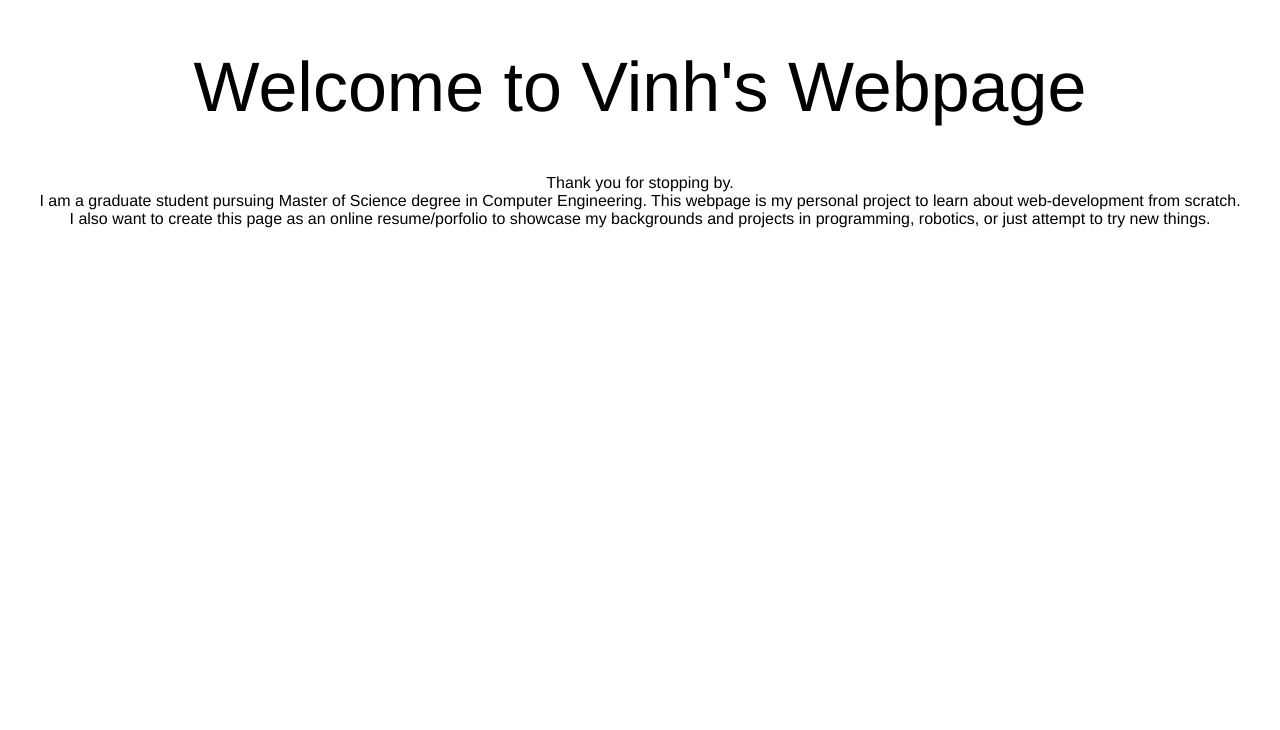
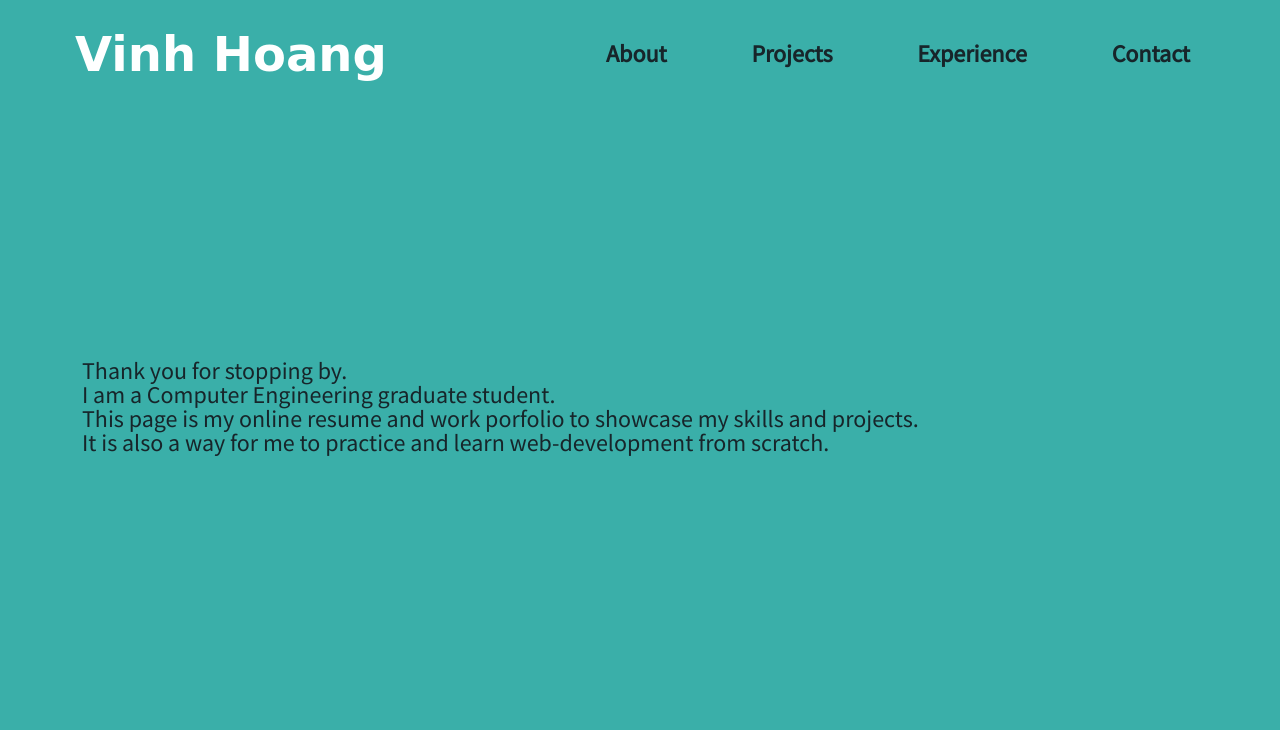
Before and after one commit to vqhoang164/vinhhoang, a plain HTML site: page index.html in a window 1280 px wide. Drawn offline with nearby package versions, Linux system fonts and the light colour scheme; a web font is replaced by a local one.

Commit message:
update 08-20-21

```diff
--- a/app.css
+++ b/app.css
@@ -1,11 +1,152 @@
-p{
-    text-align: center;
-    font-family: Helvetica;
+
+/* Reset */
+html, body, div, span, applet, object, iframe,
+h1, h2, h3, h4, h5, h6, p, blockquote, pre,
+a, abbr, acronym, address, big, cite, code,
+del, dfn, em, img, ins, kbd, q, s, samp,
+small, strike, strong, sub, sup, tt, var,
+b, u, i, center,
+dl, dt, dd, ol, ul, li,
+fieldset, form, label, legend,
+table, caption, tbody, tfoot, thead, tr, th, td,
+article, aside, canvas, details, embed,
+figure, figcaption, footer, header, hgroup,
+menu, nav, output, ruby, section, summary,
+time, mark, audio, video {
+	margin: 0;
+	padding: 0;
+	border: 0;
+	font-size: 100%;
+	font: inherit;
+	vertical-align: baseline;
+}
+/* HTML5 display-role reset for older browsers */
+article, aside, details, figcaption, figure,
+footer, header, hgroup, menu, nav, section {
+	display: block;
+}
+body {
+	line-height: 1;
+}
+ol, ul {
+	list-style: none;
+}
+blockquote, q {
+	quotes: none;
+}
+blockquote:before, blockquote:after,
+q:before, q:after {
+	content: '';
+	content: none;
+}
+table {
+	border-collapse: collapse;
+	border-spacing: 0;
 }
 
-h1{
-    text-align: center;
-    font-weight: 500;
-    font-size: 70px;
-    font-family: Helvetica;
+/* Start styling */
+html{
+    font-family: 'Source Sans Pro', sans-serif;
+    box-sizing: border-box;
+    margin: 20px 50px 20px 50px;
 }
+
+body {
+  background-color: #3AAFA9;
+  color: #17252A;
+}
+
+a:hover {color: #EDF5E1;}
+
+/* Nav */
+
+
+
+nav {
+  display: flex;
+  font-size: 1.5em;
+  justify-content: space-between;
+  align-items: center;
+  /* border: 1px solid red; */
+
+}
+
+a {
+  text-decoration: none;
+  display: block;
+  position: relative;
+  padding: 0.2em 0;
+  color: #17252A;
+  font-weight: 600;
+}
+
+.nav_links{
+  list-style: none;
+}
+
+.nav_links li{
+  display: inline-block;
+  padding: 5px 40px;
+}
+
+.nav_links li a::after {
+  content: '';
+  position: absolute;
+  bottom: 0;
+  left: 0;
+  width: 100%;
+  height: 0.1em;
+  background-color: #EDF5E1;
+  opacity: 0;
+  transition: opacity 300ms, transform 300ms;
+}
+
+.nav_links li a::after {
+  opacity: 1;
+  transform: scale(0);
+  transform-origin: center;
+}
+
+.nav_links li a:hover::after,
+.nav_links li a:focus::after{
+  transform: scale(1);
+}
+
+.logo {
+  font-family: 'Shrikhand', cursive;
+  font-size: 2em;
+  color: #FEFFFF;
+  margin-left: 25px;
+}
+
+a.logo:hover{
+  color: #FEFFFF;
+  text-shadow: 2px 2px 4px black;
+}
+
+/* Intro Page */
+section.Home{
+  font-size: 1.5em;
+  display: flex;
+  align-items: center;
+  justify-content: center;
+  min-height: 80vh;
+}
+
+
+/* about page */
+#AboutPic{
+  border: 10px solid white;
+  margin-top: 20px;
+  width: 60%;
+  height: auto;
+  max-width: 400px;
+}
+
+section.About{
+  font-size: 1.5em;
+  display: flex;
+  align-items: center;
+  justify-content: center;
+  min-height: 80vh;
+}
--- a/index.html
+++ b/index.html
@@ -7,19 +7,34 @@
     <meta http-equiv="X-UA-Compatible" content="IE=edge">
     <meta name="viewport" content="width=device-width, initial-scale=1.0">
     <title>Vinh Hoang's Personal Web</title>
+    <link href="https://cdn.jsdelivr.net/npm/bootstrap@5.1.0/dist/css/bootstrap.min.css" rel="stylesheet" integrity="sha384-KyZXEAg3QhqLMpG8r+8fhAXLRk2vvoC2f3B09zVXn8CA5QIVfZOJ3BCsw2P0p/We" crossorigin="anonymous">
     <link rel="stylesheet" href="app.css">
+    <link href="https://fonts.googleapis.com/css2?family=Source+Sans+Pro&display=swap" rel="stylesheet">
+    <link href="https://fonts.googleapis.com/css2?family=Shrikhand&display=swap" rel="stylesheet">
 </head>
 
 <body>
     <main>
-        <h1>
-            Welcome to Vinh's Webpage
-        </h1>
-        <p>
-            Thank you for stopping by. <br>
-            I am a graduate student pursuing Master of Science degree in Computer Engineering. This webpage is my personal project to learn about web-development from scratch. <br>
-            I also want to create this page as an online resume/porfolio to showcase my backgrounds and projects in programming, robotics, or just attempt to try new things.
-        </p>
+        <nav>
+            <a class="logo" href="index.html">Vinh Hoang </a>
+            <ul class="nav_links">
+              <li><a href="about.html">About</a></li>
+              <li><a href="#">Projects</a></li>
+              <li><a href="#">Experience</a></li>
+              <li><a href="#">Contact</a></li>
+            </ul>
+        </nav>
 
+        <section  class="Home">
+            <div class="container-xl">
+                <p> Thank you for stopping by. <br>
+                    I am a Computer Engineering graduate student. <br>
+                    This page is my online resume and work porfolio to showcase my skills and projects. <br>
+                    It is also a way for me to practice and learn web-development from scratch. <br>
+                </p>
+            </div>
+        </section>
     </main>
+    <script src="https://cdn.jsdelivr.net/npm/@popperjs/core@2.9.3/dist/umd/popper.min.js" integrity="sha384-eMNCOe7tC1doHpGoWe/6oMVemdAVTMs2xqW4mwXrXsW0L84Iytr2wi5v2QjrP/xp" crossorigin="anonymous"></script>
+    <script src="https://cdn.jsdelivr.net/npm/bootstrap@5.1.0/dist/js/bootstrap.min.js" integrity="sha384-cn7l7gDp0eyniUwwAZgrzD06kc/tftFf19TOAs2zVinnD/C7E91j9yyk5//jjpt/" crossorigin="anonymous"></script>
 </body>
```
Also changed, not shown: about.html (added, +68 -0 lines), html_practice.html (added, +56 -0 lines), Image/profile_pic.JPG (added), 1 other file.
